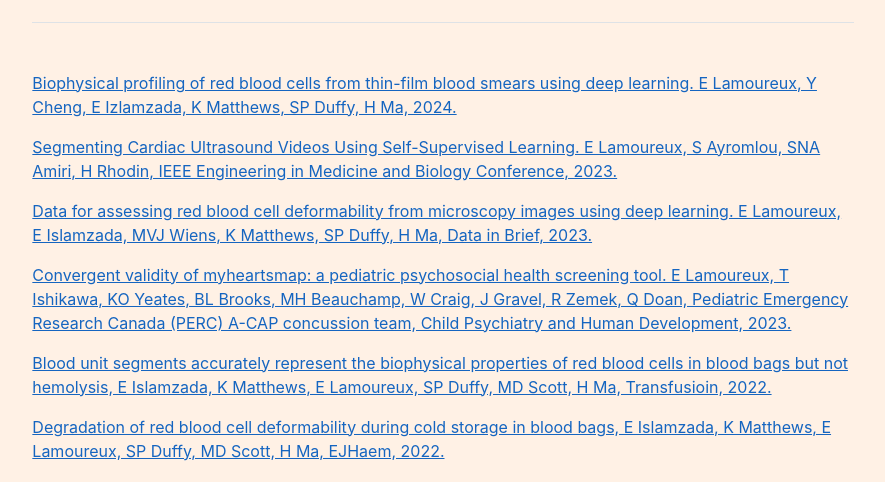
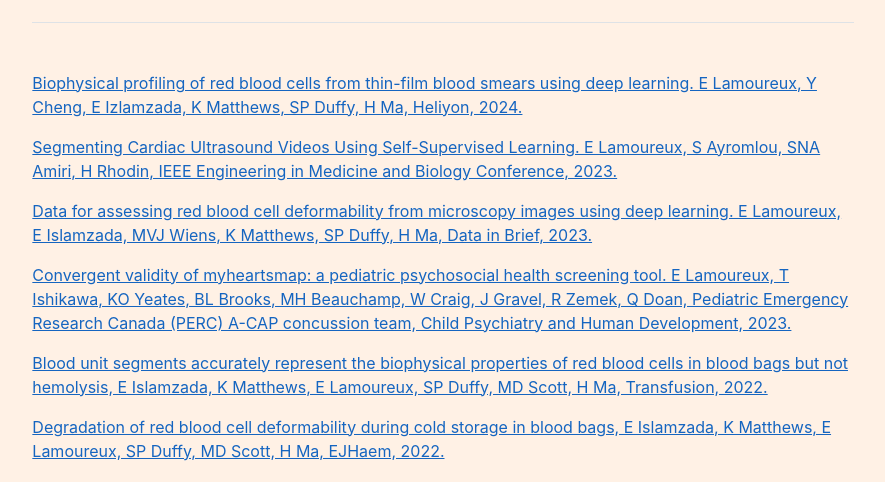
Before and after one commit to lamoureuxe/lamoureuxe.github.io, a Jekyll site: the page built from publications.md, in a window 1280 px wide. Shown: the part 269-751 px from the top of the page, without its empty margins (197-1082 px from the left). Built offline with Jekyll 4.4.1, drawn with Linux system fonts in a browser that asks for light colours; a style sheet for code colours, icons or effects is not loaded.

Commit message:
Publications update again

```diff
--- a/_data/publications.yml
+++ b/_data/publications.yml
@@ -5,11 +5,11 @@
 - {name: 'Technologies for measuring red blood cell deformability. K Matthews, E Lamoureux, et al., Lab on a Chip, 2022.', url: '/publications/LabChip2.pdf'}
 
 index:
-- {name: 'Biophysical profiling of red blood cells from thin-film blood smears using deep learning. E Lamoureux, Y Cheng, E Izlamzada, K Matthews, SP Duffy, H Ma, 2024.', url: '/publications/Heliyon.pdf'}
+- {name: 'Biophysical profiling of red blood cells from thin-film blood smears using deep learning. E Lamoureux, Y Cheng, E Izlamzada, K Matthews, SP Duffy, H Ma, Heliyon, 2024.', url: '/publications/Heliyon.pdf'}
 - {name: 'Segmenting Cardiac Ultrasound Videos Using Self-Supervised Learning. E Lamoureux, S Ayromlou, SNA Amiri, H Rhodin, IEEE Engineering in Medicine and Biology Conference, 2023.', url: '/publications/IEEE.pdf'}
 - {name: 'Data for assessing red blood cell deformability from microscopy images using deep learning. E Lamoureux, E Islamzada, MVJ Wiens, K Matthews, SP Duffy, H Ma, Data in Brief, 2023.', url: '/publications/Data.pdf'}
 - {name: 'Convergent validity of myheartsmap: a pediatric psychosocial health screening tool. E Lamoureux, T Ishikawa, KO Yeates, BL Brooks, MH Beauchamp, W Craig, J Gravel, R Zemek, Q Doan, Pediatric Emergency Research Canada (PERC) A-CAP concussion team,  Child Psychiatry and Human Development, 2023.', url: '/publications/myheartsmap.pdf'}
-- {name: 'Blood unit segments accurately represent the biophysical properties of red blood cells in blood bags but not hemolysis, E Islamzada, K Matthews, E Lamoureux, SP Duffy, MD Scott, H Ma, Transfusioin, 2022.', url: '/publications/segments.pdf'}
+- {name: 'Blood unit segments accurately represent the biophysical properties of red blood cells in blood bags but not hemolysis, E Islamzada, K Matthews, E Lamoureux, SP Duffy, MD Scott, H Ma, Transfusion, 2022.', url: '/publications/segments.pdf'}
 - {name: 'Degradation of red blood cell deformability during cold storage in blood bags, E Islamzada, K Matthews, E Lamoureux, SP Duffy, MD Scott, H Ma, EJHaem, 2022.', url: '/publications/degradation.pdf'}
 - {name: 'Assessing red blood cell deformability from microscopy images using deep learning. E Lamoureux, E Islamzada, MVJ Wiens, K Matthews, SP Duffy, H Ma, Lab on a Chip, 2022.', url: '/publications/LabChip1.pdf'}
 - {name: 'Technologies for measuring red blood cell deformability. K Matthews, E Lamoureux, ME Myrand-Lapierre, SP Duffy, H Ma, Lab on a Chip, 2022.', url: '/publications/LabChip2.pdf'}
```
